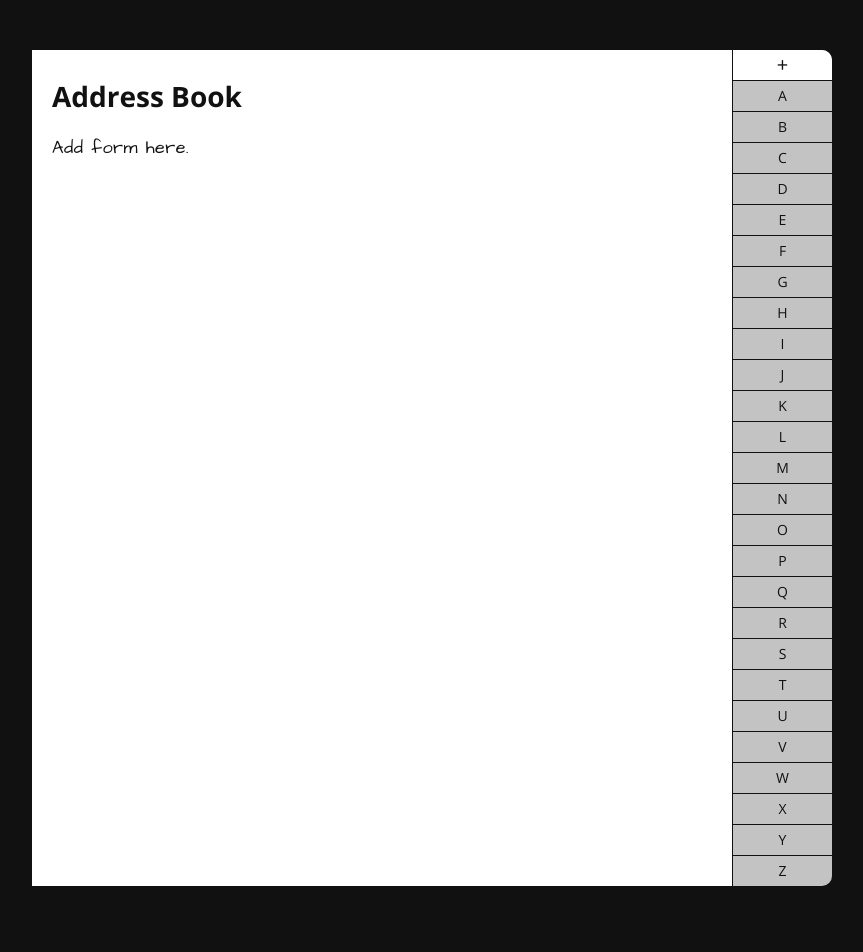
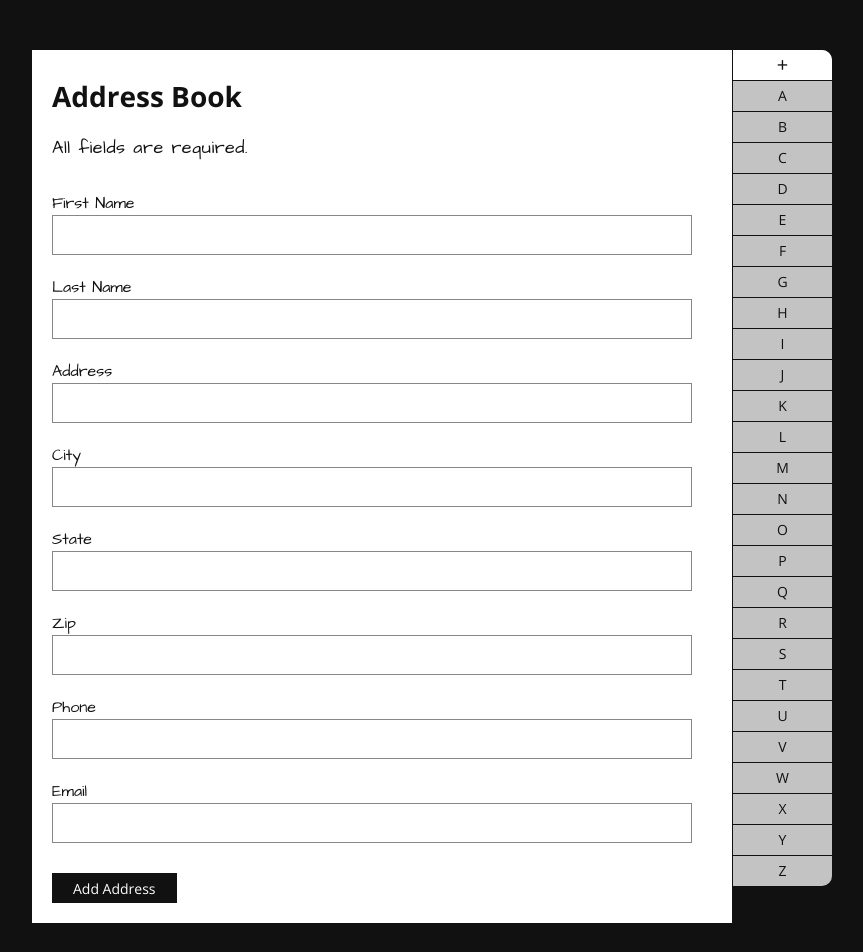
Before and after one commit to ahanshaw/react-dec-workshop, a React (Create React App) app: page /add in a window 1280 px wide. Shown: the top 952 px of the page, without its empty margins (208-1071 px from the left). Built offline with nearby package versions, Linux system fonts and the light colour scheme; no server answers; the HTML template or start-up script is replaced by a standard one.

Commit message:
start add form

```diff
--- a/src/assets/scss/components/_address-book.scss
+++ b/src/assets/scss/components/_address-book.scss
@@ -148,4 +148,31 @@
 	&__item {
 		margin-bottom: 30px;
 	}
+
+	&__form {
+		padding-right: 20px;
+
+		p {
+			margin: 0 0 30px 0;
+		}
+
+		button {
+			@include button-reset;
+			height: 30px;
+			@include font-sans;
+			@include font-size(14);
+			line-height: 30px;
+			color: $white;
+			margin: 10px 0 0 0;
+			padding: 0 20px;
+			background-color: $black;
+			border: 1px solid $black;
+			transition: color 0.3s ease, background-color 0.3s ease;
+
+			&:hover {
+				color: $black;
+				background-color: rgba($black, 0.25);
+			}
+		}
+	}
 }
--- a/src/components/Add/Add.js
+++ b/src/components/Add/Add.js
@@ -1,12 +1,109 @@
-import React from 'react';
-import { Link} from 'react-router-dom';
+import React, { useState } from "react";
+import { Link } from 'react-router-dom';
+
+import { database } from '../../services/firebase';
 
 const Add = () => {
+	const [addressAdded, setAddressAdded] = useState(false);
+	const [address, setAddress] = useState({
+		first_name: '',
+		last_name: '',
+		address: '',
+		city: '',
+		state: '',
+		zip:'',
+		phone: '',
+		email: '',
+	});
+
+	const onChange = (e) => {
+		setAddress({ ...address, [e.target.name]: e.target.value });
+	};
+
+	const onSubmit = (e) => {
+		e.preventDefault();
+		database.ref()
+			.push({
+				first_name: address.first_name,
+				last_name: address.last_name,
+				address: address.address,
+				city: address.city,
+				state: address.state,
+				zip: address.zip,
+				phone: address.phone,
+				email: address.email
+			})
+			.then(
+				setAddressAdded(true),
+		)
+		.catch()
+	}
+
+	const resetForm = (e) => {
+		e.preventDefault();
+		setAddressAdded(false);
+		setAddress({
+			...address,
+			first_name: '',
+			last_name: '',
+			address: '',
+			city: '',
+			state: '',
+			zip:'',
+			phone: '',
+			email: '',
+		});
+	}
+
+	if (addressAdded){
+		return (
+			<div>
+				<h1><Link to={`/`}>Address Book</Link></h1>
+				<p>Address added! <button onClick={resetForm}>Add another</button>.</p>
+			</div>
+        );
+    }
+
 	return (
 		<>
-			<div className="address-book__list">
+			<div className="address-book__form">
 				<h1><Link to={`/`}>Address Book</Link></h1>
-				<p>Add form here.</p>
+				<p>All fields are required.</p>
+				<form className="" onSubmit={e => e.preventDefault()}>
+					<fieldset>
+						<label htmlFor="first_name">First Name</label>
+						<input type="text" id="first_name" name="first_name" value={address.first_name} onChange={onChange} required />
+					</fieldset>
+					<fieldset>
+						<label htmlFor="last_name">Last Name</label>
+						<input type="text" id="last_name" name="last_name" value={address.last_name} onChange={onChange} required />
+					</fieldset>
+					<fieldset>
+						<label htmlFor="address">Address</label>
+						<input type="text" id="address" name="address" value={address.address} onChange={onChange} required />
+					</fieldset>
+					<fieldset>
+						<label htmlFor="city">City</label>
+						<input type="text" id="city" name="city" value={address.city} onChange={onChange} required />
+					</fieldset>
+					<fieldset>
+						<label htmlFor="state">State</label>
+						<input type="text" id="state" name="state" value={address.state} onChange={onChange} required />
+					</fieldset>
+					<fieldset>
+						<label htmlFor="zip">Zip</label>
+						<input type="text" id="zip" name="zip" value={address.zip} onChange={onChange} required />
+					</fieldset>
+					<fieldset>
+						<label htmlFor="phone">Phone</label>
+						<input type="phone" id="phone" name="phone" value={address.phone} onChange={onChange} required />
+					</fieldset>
+					<fieldset>
+						<label htmlFor="email">Email</label>
+						<input type="email" id="email" name="email" value={address.email} onChange={onChange} required />
+					</fieldset>
+					<button className="btn btn--submit" type="submit" onClick={onSubmit}>Add Address</button>
+				</form>
 			</div>
 		</>
 	)
```
